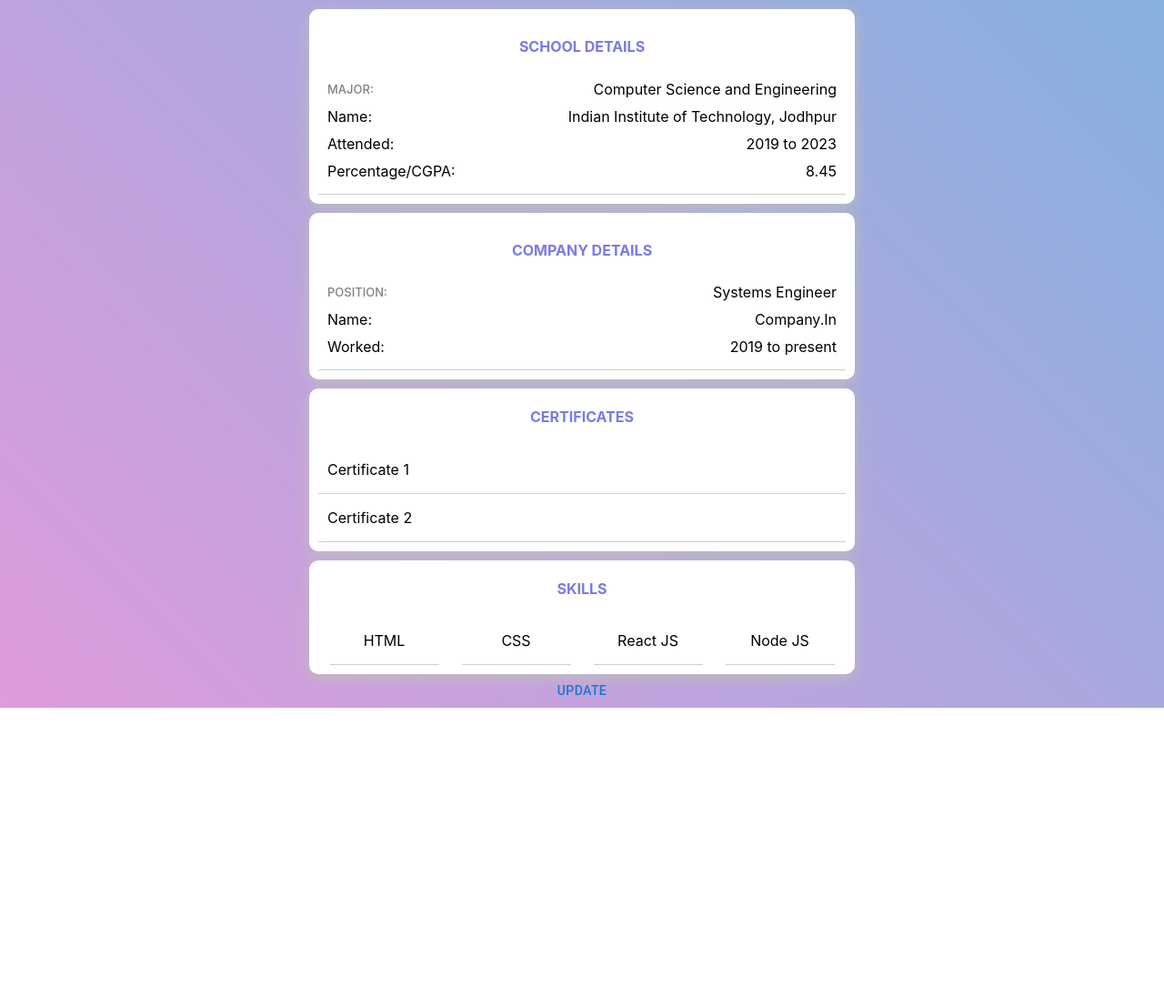
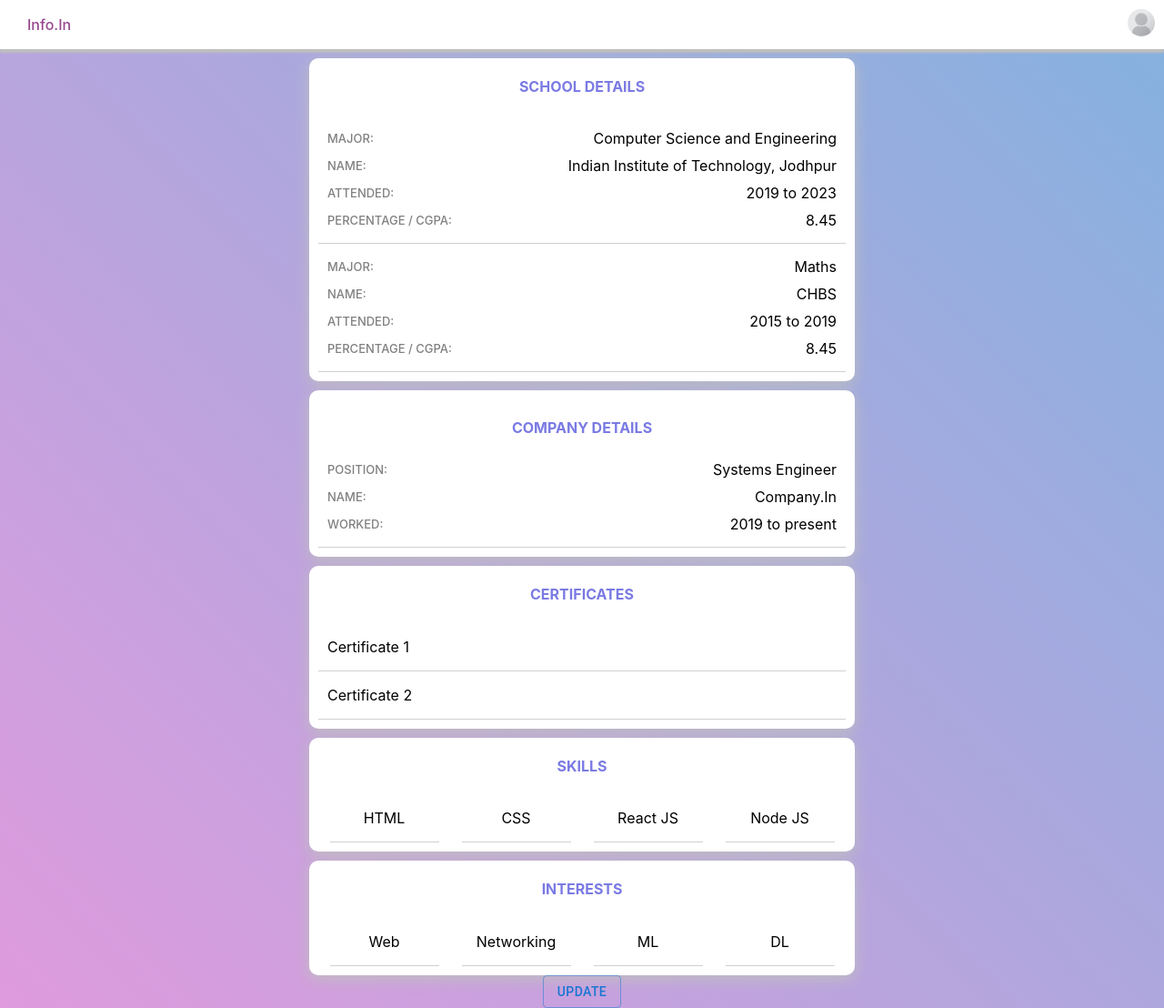
Before and after one commit to slowdivesun/profile-page, a Next.js app: page / in a window 1280 px wide. Shown: the whole page at 91% size. Before the commit the page ends 800 px from the top, so only its background shows below. Built offline with nearby package versions, Linux system fonts and the light colour scheme.

Commit message:
fixed profile page and update page for desktop size

```diff
--- /dev/null
+++ b/components/Topbar/Topbar.js
@@ -0,0 +1,10 @@
+import styles from "./Topbar.module.css"
+
+export default function Topbar() {
+    return (
+        <div className={styles.topContainer}>
+            <span className={styles.logo}>Info.In</span>
+            <span><img className={styles.pfp} src="/pf.png" /></span>
+        </div>
+    )
+}
--- /dev/null
+++ b/components/Topbar/Topbar.module.css
@@ -0,0 +1,24 @@
+.pfp{
+    width: 30px;
+    height: 30px;
+    border-radius: 50%;
+}
+
+.topContainer{
+    position: sticky;
+    top: 0;
+    background-color: white;
+    color: black;
+    display: flex;
+    align-items: center;
+    justify-content: space-between;
+    padding: 10px;
+    box-shadow: 0px 4px 2px 0px #bfbfbf;
+    font-weight: 500;
+    color: rgb(150, 71, 143);
+}
+
+.logo{
+    align-self: center;
+    margin-left: 20px;
+}
--- /dev/null
+++ b/info.json
@@ -0,0 +1,28 @@
+{
+    "school": [
+        {
+            "key": 1,
+            "major": "Computer Science and Engineering",
+            "Name": "Indian Institute of Technology, Jodhpur",
+            "From": "2019",
+            "To": "2023"
+        },
+        {
+            "key": 2,
+            "major": "Maths",
+            "Name": "CHBS",
+            "From": "2015",
+            "To": "2019"
+        }
+    ],
+    "company": {
+        "position": "Systems Engineer",
+        "Name": "Company.In",
+        "From": "2019",
+        "To": "Present"
+    },
+    "certificates": [
+        "Certificate 1",
+        "Certificate 2"
+    ]
+}
--- a/pages/index.js
+++ b/pages/index.js
@@ -1,41 +1,52 @@
 import Head from 'next/head'
 import Image from 'next/image'
+import Link from 'next/link'
+import json from "../info.json"
 import Header from '../components/Header/Header'
 import styles from '../styles/Home.module.css'
 import Button from '@mui/material/Button'
 import TextField from '@mui/material/TextField'
+import { useEffect, useState } from 'react'
+import Topbar from '../components/Topbar/Topbar'
 
 export default function Home() {
+  const handle = () => {
+  }
+
+  const [values, setValues] = useState(json);
+
   return (
     <div className={styles.container}>
-      {/* <Header text="School Info" />
-      <Header text="Company Info" />
-      <Header text="Certificates" />
-      <Header text="Skills" />
-      <Header text="Interests" /> */}
+      <Topbar />
       <div className={styles.cardContainer}>
         <div className={styles.cardWrapper}>
+
+          <h4 className={styles.cardHeading}>SCHOOL DETAILS</h4>
+          {values.school.map(e => {
+            return (
               <div className={styles.cardSection}>
-            <h4 className={styles.cardHeading}>SCHOOL DETAILS</h4>
-            <div>
+                <div key={e.key}>
                   <div className={styles.cardSubheading}>
                     <span className={styles.spanLeft}>MAJOR: </span>
-                <span>Computer Science and Engineering</span>
+                    <span>{e.major}</span>
                   </div>
                   <div className={styles.cardSubheading}>
-                <span>Name: </span>
-                <span>Indian Institute of Technology, Jodhpur</span>
+                    <span className={styles.spanLeft}>NAME: </span>
+                    <span>{e.Name}</span>
                   </div>
                   <div className={styles.cardSubheading}>
-                <span>Attended: </span>
-                <span>2019 to 2023</span>
+                    <span className={styles.spanLeft}>ATTENDED: </span>
+                    <span>{e.From} to {e.To}</span>
                   </div>
                   <div className={styles.cardSubheading}>
-                <span>Percentage/CGPA: </span>
+                    <span className={styles.spanLeft}>PERCENTAGE / CGPA: </span>
                     <span>8.45</span>
                   </div>
                 </div>
               </div>
+            )
+          })}
+
         </div>
 
         <div className={styles.cardWrapper}>
@@ -47,11 +58,11 @@ export default function Home() {
                 <span>Systems Engineer</span>
               </div>
               <div className={styles.cardSubheading}>
-                <span>Name: </span>
+                <span className={styles.spanLeft}>NAME: </span>
                 <span>Company.In</span>
               </div>
               <div className={styles.cardSubheading}>
-                <span>Worked: </span>
+                <span className={styles.spanLeft}>WORKED: </span>
                 <span>2019 to present</span>
               </div>
             </div>
@@ -102,8 +113,39 @@ export default function Home() {
           </div>
         </div>
 
-        <Button>UPDATE</Button>
+
+        <div className={styles.cardWrapper}>
+          <h4 className={styles.cardHeading}>INTERESTS</h4>
+          <div className={styles.cardLeftRight}>
+            <div className={styles.cardSection}>
+              <div className={styles.singleTab}>
+                <p>Web</p>
               </div>
             </div>
+            <div className={styles.cardSection}>
+              <div className={styles.singleTab}>
+                <p>Networking</p>
+              </div>
+            </div>
+            <div className={styles.cardSection}>
+              <div className={styles.singleTab}>
+                <p>ML</p>
+              </div>
+            </div>
+            <div className={styles.cardSection}>
+              <div className={styles.singleTab}>
+                <p>DL</p>
+              </div>
+            </div>
+          </div>
+          <div className={styles.cardLeftRight}>
+
+          </div>
+        </div>
+        <Link href="/update">
+          <Button className={styles.btn} variant='outlined' onClick={handle}>UPDATE</Button>
+        </Link>
+      </div>
+    </div >
   )
 }
--- a/styles/Home.module.css
+++ b/styles/Home.module.css
@@ -133,7 +133,7 @@
 }
 
 .cardContainer{
-  width: 100vw;
+  /* width: 100vw; */
   display: flex;
   flex-direction: column;
   align-items: center;
@@ -186,3 +186,9 @@
     /* height: 100vh; */
   }
 }
+
+.btn{
+  background-color: #fff;
+  margin-top: 10px;
+  margin-bottom: 10px;
+}
--- a/styles/Update.module.css
+++ b/styles/Update.module.css
@@ -1,7 +1,7 @@
 
 
 .updateWrapper{
-    width: 100vw;
+    /* width: 100vw; */
     display: flex;
     align-items: center;
     justify-content: center;
@@ -33,7 +33,6 @@
 }
 
 .textField{
-    max-width: 400px;
     margin-bottom: 5px;
 }
 
@@ -97,7 +96,59 @@
 
 
 @media only screen and (min-width: 420px) and (max-width: 768px){
+    .form{
+        display:flex;
+        width: 70vw;
+        flex-direction: column;
+    }
+
     .textField{
-        width: 75vw;
+        width: 70vw;
+    }
+
+    .heading{
+        margin-left: 5px;
+        margin-top: 20px;
+    }
+
+    .smallContainer{
+        width: 70vw;
+    }
+
+    .smallBox{
+        width: calc(50% - 2px);
+    }
+
+    .smallBox{
+        margin-right: 2px;
     }
 }
+
+@media only screen and (min-width: 768px){
+    .form{
+        display:flex;
+        width: 400px;
+        flex-direction: column;
+    }
+
+    .textField{
+        width: 400px;
+    }
+
+    .heading{
+        margin-left: 5px;
+        margin-top: 20px;
+    }
+
+    .smallContainer{
+        width: 400px;
+    }
+
+    .smallBox{
+        width: 198px;
+    }
+
+    .smallBox{
+        margin-right: 2px;
+    }
+}
```
Also changed, not shown: pages/update.js (+12 -2 lines), public/pf.png (added). Lines whose indentation alone changed are shown as unchanged.
